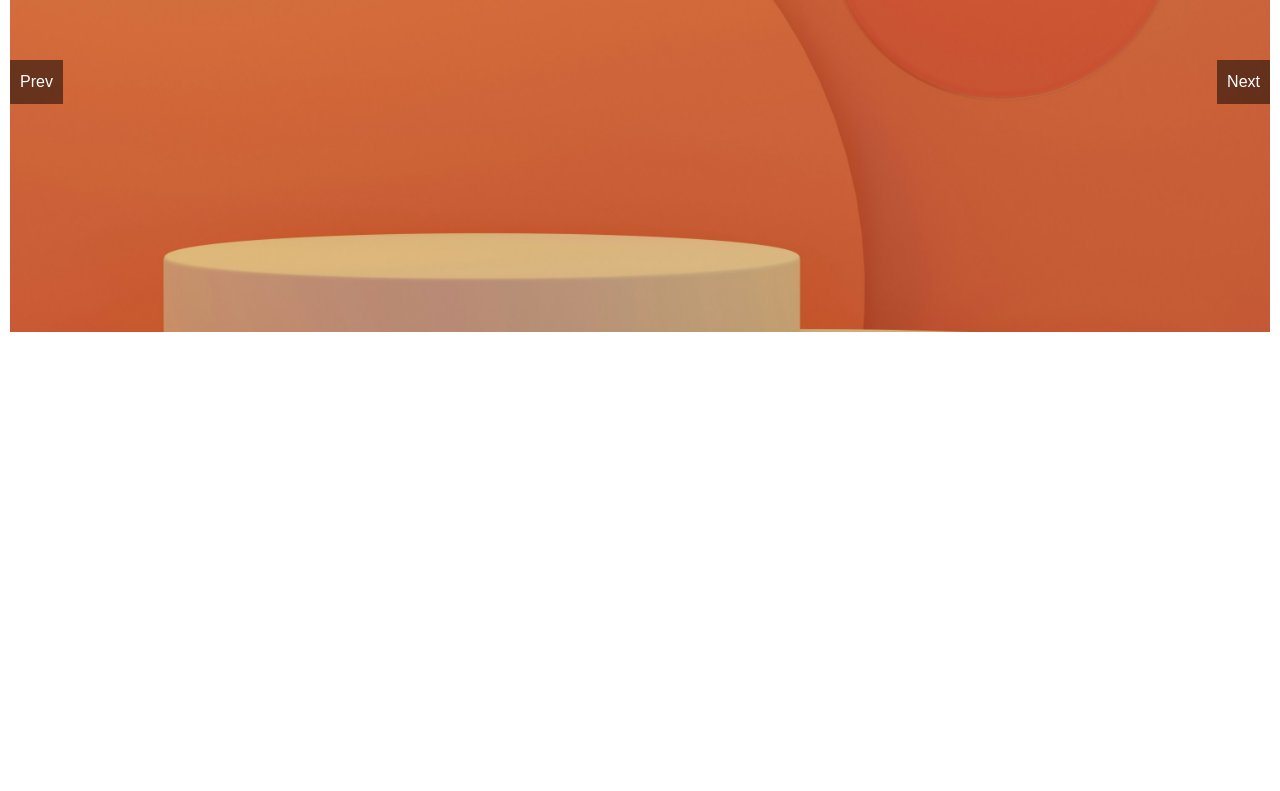
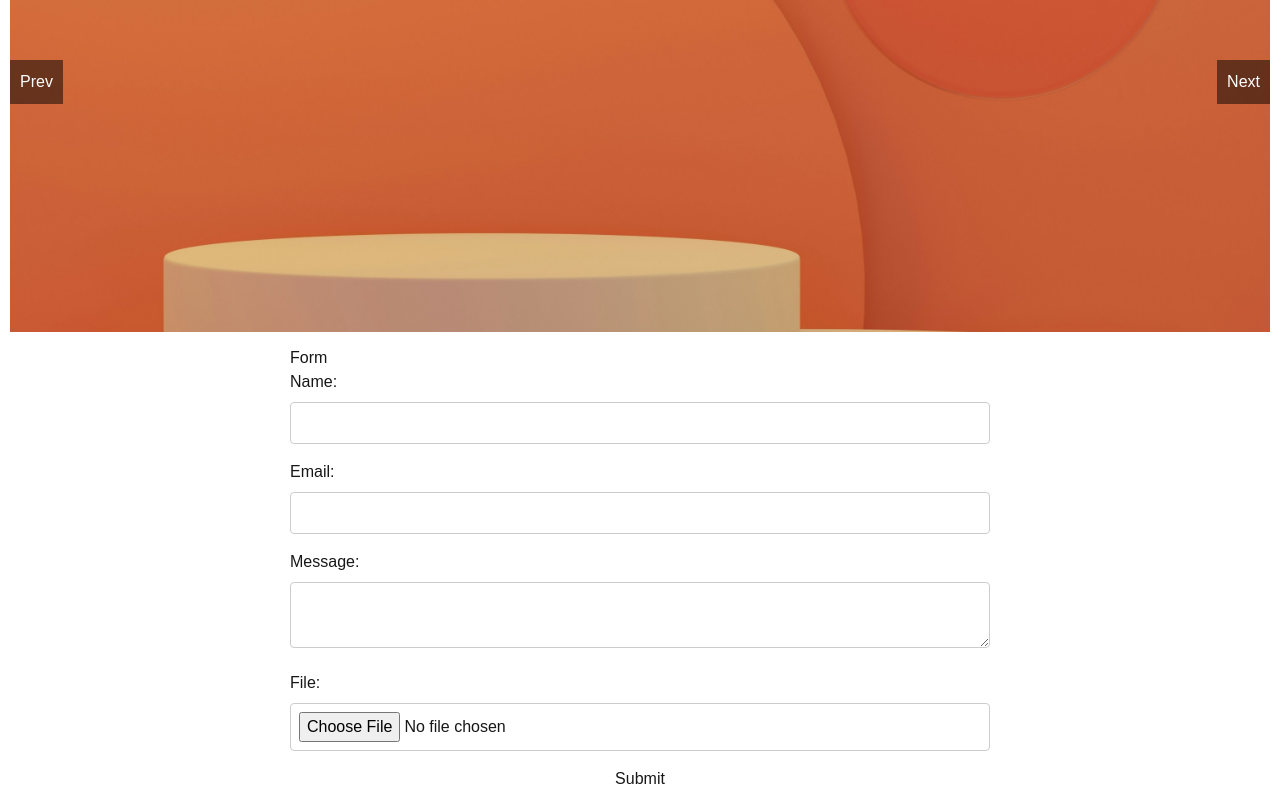
Before and after one commit to jrdnthedev/react-components, a Next.js app: page / in a window 1280 px wide. Shown: the part 721-1512 px from the top of the page. Before the commit the page ends 1067 px from the top, so only its background shows below. Built offline with nearby package versions, Linux system fonts and the light colour scheme.

Commit message:
added form skeleton code

```diff
--- a/app/page.tsx
+++ b/app/page.tsx
@@ -4,6 +4,7 @@ import { Select } from "./ui/components/select/select";
 import { customers,images } from "./lib/mock-data";
 import { Combobox } from "./ui/components/combobox/combobox";
 import { Carousel } from "./ui/components/carousel/carousel";
+import { Form } from "./ui/components/form/form";
 
 export default function Home() {
 
@@ -35,7 +36,7 @@ export default function Home() {
       </div>
 
       <div className="section">
-
+        <Form />
       </div>
     </div>
   )
--- a/app/ui/components/button/button.module.css
+++ b/app/ui/components/button/button.module.css
@@ -1,5 +1,5 @@
 .button {
-    background-color: #4CAF50;
+    background-color: blue;
     border: none;
     color: white;
     padding: 15px 32px;
--- a/app/ui/components/carousel/carousel.module.css
+++ b/app/ui/components/carousel/carousel.module.css
@@ -81,4 +81,5 @@
     background-position: center;
     background-repeat: no-repeat;
     z-index: -1;
+    transition: background-image 0.5s ease-in;
 }
--- a/app/ui/components/carousel/carousel.tsx
+++ b/app/ui/components/carousel/carousel.tsx
@@ -25,7 +25,6 @@ export function Carousel({ imageData }: CarouselProps) {
             <div className={style.carousel} ref={carouselRef}>
                 <div className={style.carouselInner}>
                     <div key={imageData[currentSlide].image_url} className={style.carouselItem} data-testid="image-component">
-                        {/* <img src={imageData[currentSlide].image_url} alt={imageData[currentSlide].title} /> */}
                         <div style={{backgroundImage: `url(${imageData[currentSlide].image_url})`}} className={style.carouselBackgroundImage}></div>
                     </div>
                 </div>
--- /dev/null
+++ b/app/ui/components/form/form.module.css
@@ -0,0 +1,44 @@
+.formGroup {
+  margin-bottom: 1rem;
+}
+.formGroup label {
+  display: block;
+  margin-bottom: 0.5rem;
+}
+.formGroup input {
+  width: 100%;
+  padding: 0.5rem;
+  font-size: 1rem;
+  border: 1px solid #ccc;
+  border-radius: 0.25rem;
+}
+
+.formGroup input:focus {
+  outline: none;
+  border-color: #007bff;
+}
+
+.formGroup button {
+  padding: 0.5rem 1rem;
+  font-size: 1rem;
+  border: 1px solid #007bff;
+  border-radius: 0.25rem;
+  background-color: #007bff;
+  color: white;
+  cursor: pointer;
+}
+
+.formGroup textarea {
+  width: 100%;
+  padding: 0.5rem;
+  font-size: 1rem;
+  border: 1px solid #ccc;
+  border-radius: 0.25rem;
+}
+
+.form{
+    display: flex;
+    flex-direction: column;
+    width: 700px;
+    margin: 0 auto;
+}
--- /dev/null
+++ b/app/ui/components/form/form.tsx
@@ -0,0 +1,33 @@
+import React from 'react';
+import style from './form.module.css';
+
+export function Form() {
+
+    function handleSubmit(event: React.FormEvent<HTMLFormElement>) {
+        event.preventDefault();
+        console.log('Form submitted');
+    }
+
+    return(
+        <form onSubmit={handleSubmit} className={style.form}>
+            <h1>Form</h1>
+            <div className={style.formGroup}>
+                <label htmlFor="name">Name:</label>
+                <input type="text" id="name" name="name" />
+            </div>
+            <div className={style.formGroup}>
+                <label htmlFor="email">Email:</label>
+                <input type="email" id="email" name="email" />
+            </div>
+            <div className={style.formGroup}>
+                <label htmlFor="message">Message:</label>
+                <textarea id="message" name="message"></textarea>
+            </div>
+            <div className={style.formGroup}>
+                <label htmlFor="file">File:</label>
+                <input type="file" id="file" name="file" />
+            </div>
+            <button type="submit">Submit</button>
+        </form>
+    )
+}
```
Also changed, not shown: 1 other file (tests, documents, lock files or other folders).
